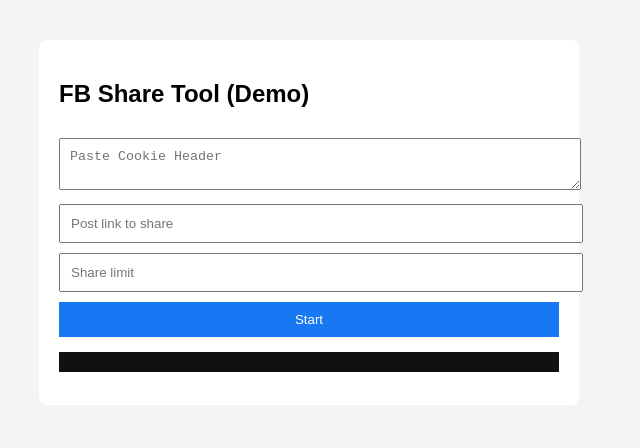
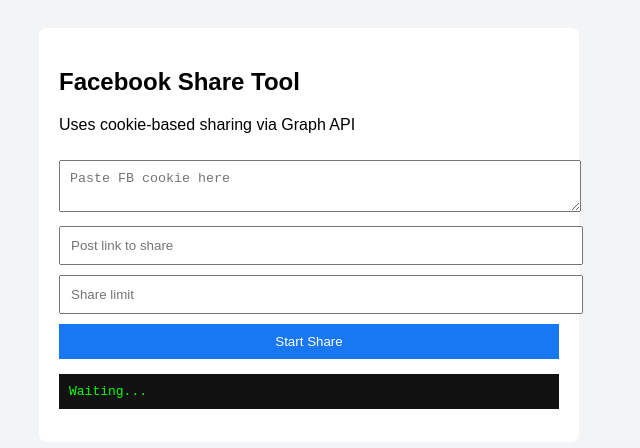
Before and after one commit to Tianjixxxx/holyshare, a website: page public/index.html in a window 1280 px wide. Shown: the whole page, without its empty margins (331-971 px from the left). Drawn offline with Linux system fonts and the light colour scheme.

Commit message:
Update index.html

```diff
--- a/public/index.html
+++ b/public/index.html
@@ -1,18 +1,19 @@
 <!DOCTYPE html>
 <html lang="en">
 <head>
-<meta charset="UTF-8">
+<meta charset="UTF-8" />
 <title>FB Share Tool</title>
-<meta name="viewport" content="width=device-width, initial-scale=1.0">
+<meta name="viewport" content="width=device-width, initial-scale=1.0" />
 <style>
 body {
   font-family: Arial, sans-serif;
-  background: #f4f4f4;
+  background: #f3f4f6;
+  padding: 20px;
 }
-.container {
+.card {
   max-width: 500px;
-  margin: 40px auto;
-  background: #fff;
+  margin: auto;
+  background: white;
   padding: 20px;
   border-radius: 8px;
 }
@@ -32,35 +33,41 @@
   color: #0f0;
   padding: 10px;
   margin-top: 15px;
-  max-height: 300px;
-  overflow: auto;
+  overflow-x: auto;
 }
 </style>
 </head>
 <body>
 
-<div class="container">
-  <h2>FB Share Tool (Demo)</h2>
+<div class="card">
+  <h2>Facebook Share Tool</h2>
+  <p>Uses cookie-based sharing via Graph API</p>
 
-  <textarea id="cookie" placeholder="Paste Cookie Header"></textarea>
-  <input id="link" placeholder="Post link to share">
-  <input id="limit" type="number" placeholder="Share limit">
+  <textarea id="cookie" placeholder="Paste FB cookie here"></textarea>
+  <input id="link" placeholder="Post link to share" />
+  <input id="limit" type="number" placeholder="Share limit" />
 
-  <button onclick="start()">Start</button>
+  <button onclick="start()">Start Share</button>
 
-  <pre id="output"></pre>
+  <pre id="result">Waiting...</pre>
 </div>
 
 <script>
 async function start() {
-  const cookie = document.getElementById('cookie').value;
-  const link = document.getElementById('link').value;
-  const limit = document.getElementById('limit').value;
+  const cookie = document.getElementById("cookie").value;
+  const link = document.getElementById("link").value;
+  const limit = document.getElementById("limit").value;
 
-  const res = await fetch(`/api/start?cookie=${encodeURIComponent(cookie)}&link=${encodeURIComponent(link)}&limit=${limit}`);
+  document.getElementById("result").textContent = "Processing...";
+
+  const res = await fetch("/api/share", {
+    method: "POST",
+    headers: { "Content-Type": "application/json" },
+    body: JSON.stringify({ cookie, link, limit })
+  });
+
   const data = await res.json();
-
-  document.getElementById('output').textContent =
+  document.getElementById("result").textContent =
     JSON.stringify(data, null, 2);
 }
 </script>
```
